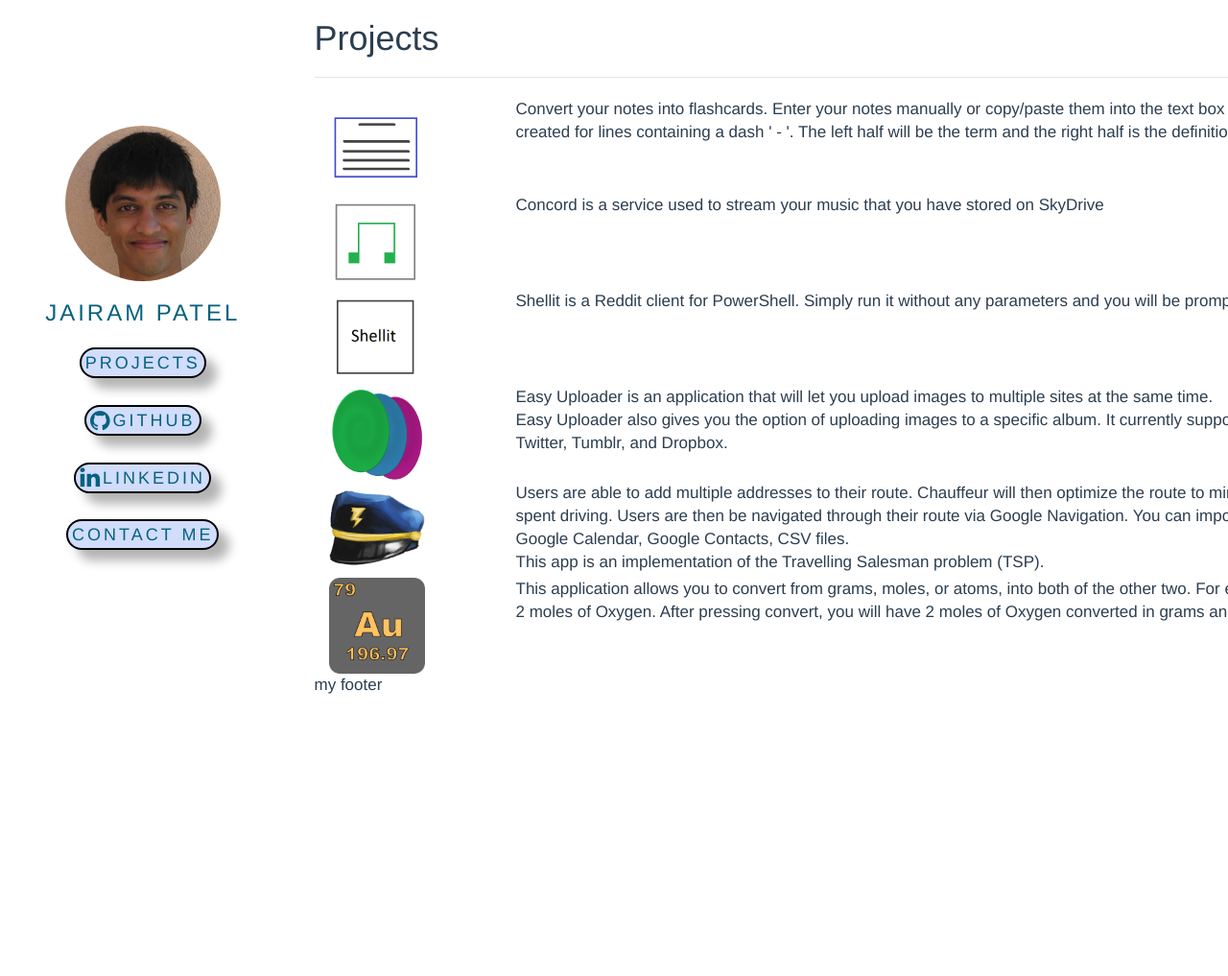
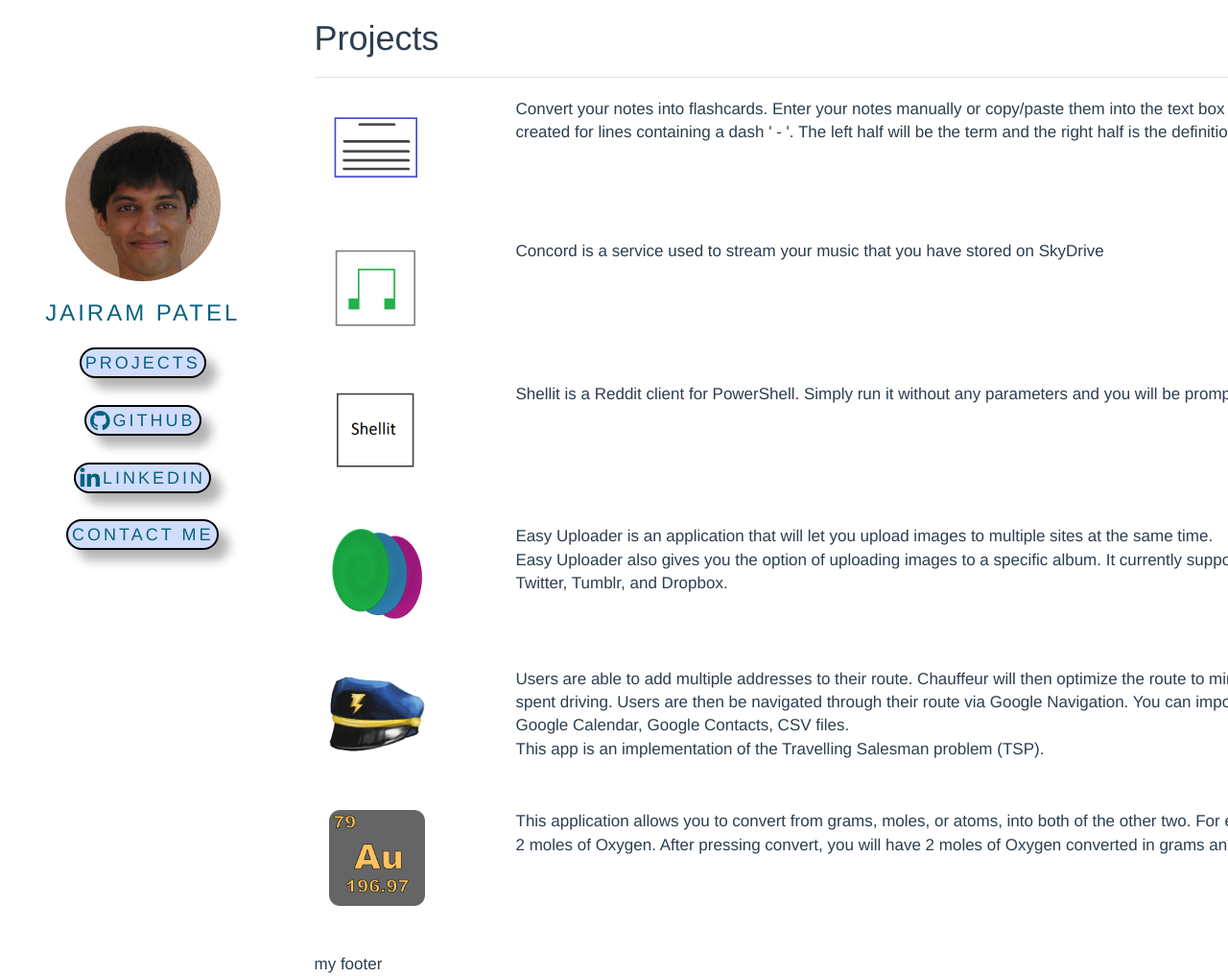
Before and after one commit to jairampatel/jairampatel.github.io, a Jekyll site: the page built from projects.html, in a window 1280 px wide. Shown: the whole page at 96% size. Built offline with Jekyll 4.4.1, drawn with Linux system fonts in a browser that asks for light colours; nearby versions of some CDN libraries; before the commit the page ends 900 px from its top, so only the background shows below that.

Commit message:
projects br

```diff
--- a/projects.html
+++ b/projects.html
@@ -7,27 +7,32 @@ title: Projects
 	<div class="row">
 		<div class="col-md-2"><a href="http://notecar.herokuapp.com"><img src="/assets/images/notecard.png" width="100" height="100"></img></a></div>
   		<div class="col-md-10">Convert your notes into flashcards. Enter your notes manually or copy/paste them into the text box field. Flashcards will be created for lines containing a dash ' - '. The left half will be the term and the right half is the definition.</div>
-	</div>
+	</div><br><br>
+
 	<div class="row">
 		<div class="col-md-2"><a href="http://concord.herokuapp.com"><img src="/assets/images/concord.png" width="100" height="100"></img></a></div>
   		<div class="col-md-10">Concord is a service used to stream your music that you have stored on SkyDrive</div>
-	</div>
+	</div><br><br>
+
 	<div class="row">
 		<div class="col-md-2"><a href="https://github.com/jairampatel/shellit"><img src="/assets/images/shellit.png" href width="100" height="100"></img></a></div>
   		<div class="col-md-10">Shellit is a Reddit client for PowerShell. Simply run it without any parameters and you will be prompted to login (optional).</div>
-	</div>
+	</div><br><br>
+
 	<div class="row">
 		<div class="col-md-2"><a href="https://play.google.com/store/apps/details?id=com.project.easyUploaderTrial"><img src="/assets/images/easyUploader.png" width="100" height="100"></img></a></div>
   		<div class="col-md-10">Easy Uploader is an application that will let you upload images to multiple sites at the same time.<br>
 Easy Uploader also gives you the option of uploading images to a specific album. It currently supports Facebook, Imgur, Twitter, Tumblr, and Dropbox.</div>
-	</div>
+	</div><br><br>
+
 	<div class="row">
 		<div class="col-md-2"><a href="https://play.google.com/store/apps/details?id=com.project.chauffeurTrial"><img src="/assets/images/chauffeur.png" width="100" height="100"></img></a></div>
   		<div class="col-md-10">Users are able to add multiple addresses to their route. Chauffeur will then optimize the route to minimize the amount of time spent driving. Users are then be navigated through their route via Google Navigation. You can import addresses from your Google Calendar, Google Contacts, CSV files.
 		<br>This app is an implementation of the Travelling Salesman problem (TSP).</div>
-	</div>
+	</div><br><br>
+
 	<div class="row">
 		<div class="col-md-2"><a href="https://play.google.com/store/apps/details?id=com.project.elementconverter1"><img src="/assets/images/elementConverter.png" width="100" height="100"></img></a></div>
   		<div class="col-md-10">This application allows you to convert from grams, moles, or atoms, into both of the other two. For example: you can choose 2 moles of Oxygen. After pressing convert, you will have 2 moles of Oxygen converted in grams and atoms.</div>
-	</div>
+	</div><br><br>
 </div>
```
